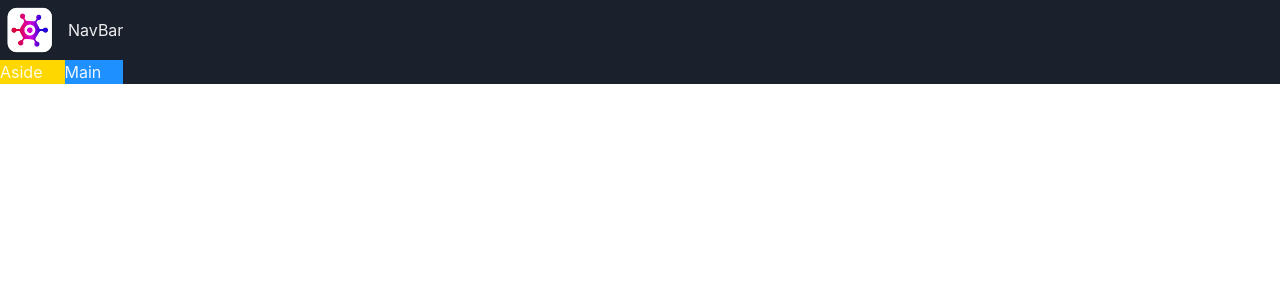
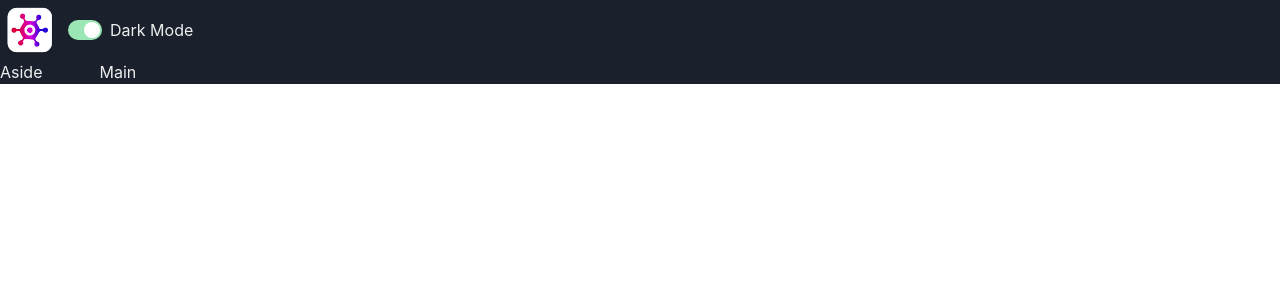
Before and after one commit to hosnyaroui/game-hub, a React (Vite) app: page / in a window 1280 px wide. Shown: the top 300 px of the page. Built offline with nearby package versions, Linux system fonts and the light colour scheme.

Commit message:
Build the color mode switch

```diff
--- a/src/App.tsx
+++ b/src/App.tsx
@@ -12,9 +12,9 @@
 <GridItem area='nav' ><NavBar /></GridItem>
 
 <Show above="lg">
-<GridItem area='aside' bg='gold'>Aside</GridItem>
+<GridItem area='aside' >Aside</GridItem>
 </Show>
-<GridItem area='main' bg='dodgerblue'>Main</GridItem>
+<GridItem area='main' >Main</GridItem>
 </Grid>
 
 }
--- /dev/null
+++ b/src/components/ColorModeSwitch.tsx
@@ -0,0 +1,15 @@
+import { HStack, Switch, Text, useColorMode } from '@chakra-ui/react'
+
+
+const ColorModeSwitch = () => {
+ const {toggleColorMode, colorMode}  =  useColorMode();
+
+  return (
+    <HStack>
+        <Switch colorScheme='green' isChecked={colorMode === 'dark'} onChange={toggleColorMode} />
+        <Text>Dark Mode</Text>
+    </HStack>
+  )
+}
+
+export default ColorModeSwitch
--- a/src/components/NavBar.tsx
+++ b/src/components/NavBar.tsx
@@ -1,11 +1,12 @@
-import { HStack, Image, Text } from '@chakra-ui/react'
+import { HStack, Image } from '@chakra-ui/react'
 import logo from '../assets/logo.webp';
+import ColorModeSwitch from './ColorModeSwitch';
 
 const NavBar = () => {
   return (
-    <HStack>
+    <HStack justifyContent='space-between'>
         <Image src={logo} boxSize='60px'/>
-        <Text>NavBar</Text>
+        <ColorModeSwitch />
     </HStack>
   )
 }
```
